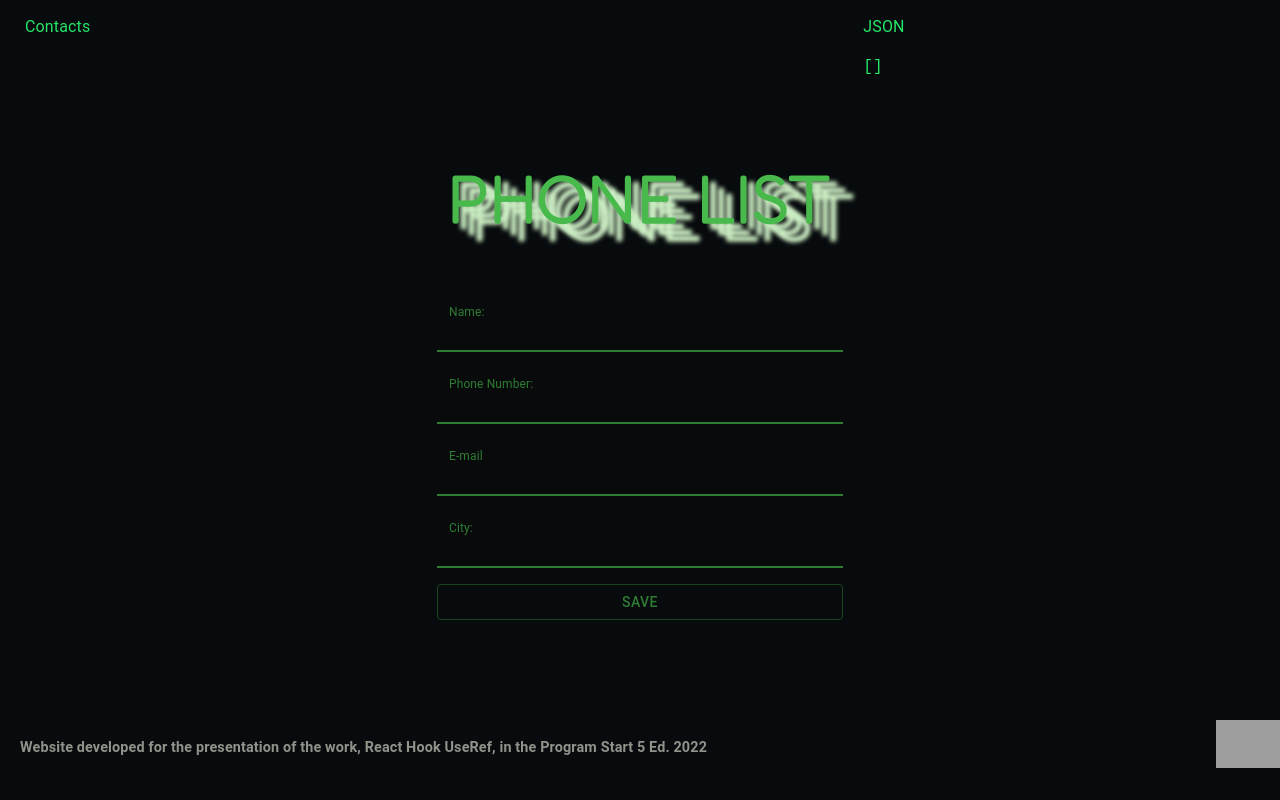
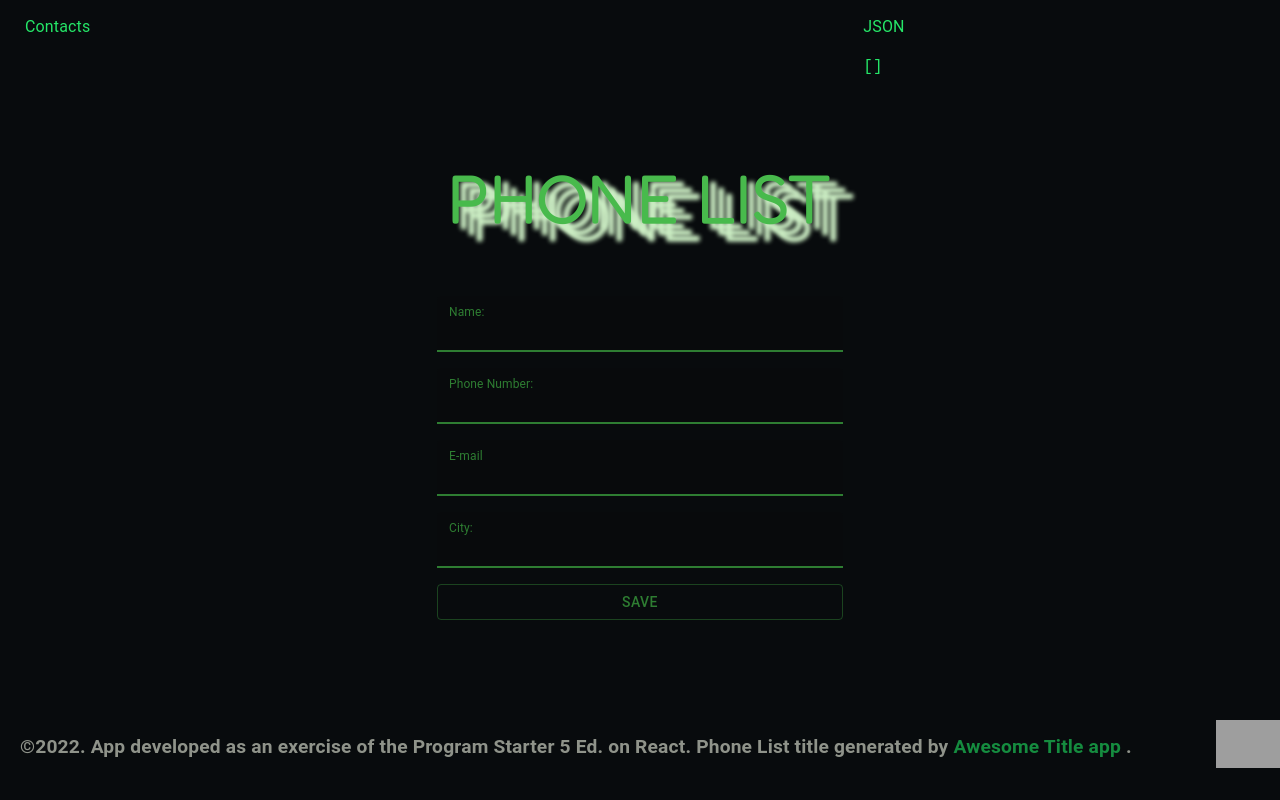
Before and after one commit to Ljames666/React-Lesson, a React (Create React App) app: page / in a window 1280 px wide. Built offline with nearby package versions, Linux system fonts and the light colour scheme; grey boxes are pictures that could not be loaded.

Commit message:
add link

```diff
--- a/src/components/footer/Footer.js
+++ b/src/components/footer/Footer.js
@@ -13,12 +13,21 @@ function Footer() {
       }}
     >
       <Typography
-        sx={{ color: '#8F938A', fontSize: '0.9rem', fontWeight: 'bold', marginLeft: '20px' }}
+        sx={{ color: '#8F938A', fontSize: '1.2rem', fontWeight: 'bold', marginLeft: '20px' }}
       >
-        Website developed for the presentation of the work, React Hook UseRef, in the Program Start
-        5 Ed. 2022
+        ©2022. App developed as an exercise of the Program Starter 5 Ed. on React. Phone List title
+        generated by{' '}
+        <Link
+          href="https://awesome-title-generator.herokuapp.com/"
+          target="_blank"
+          sx={{ textDecoration: 'none', color: '#158c3f' }}
+        >
+          {' '}
+          Awesome Title app{' '}
+        </Link>{' '}
+        .
       </Typography>
-      <Link href="https://www.growdev.com.br/">
+      <Link href="https://www.growdev.com.br/" target="_blank">
         <img
           src="https://www.growdev.com.br/assets/images/logo-dark.png"
           alt="growdev"
```
